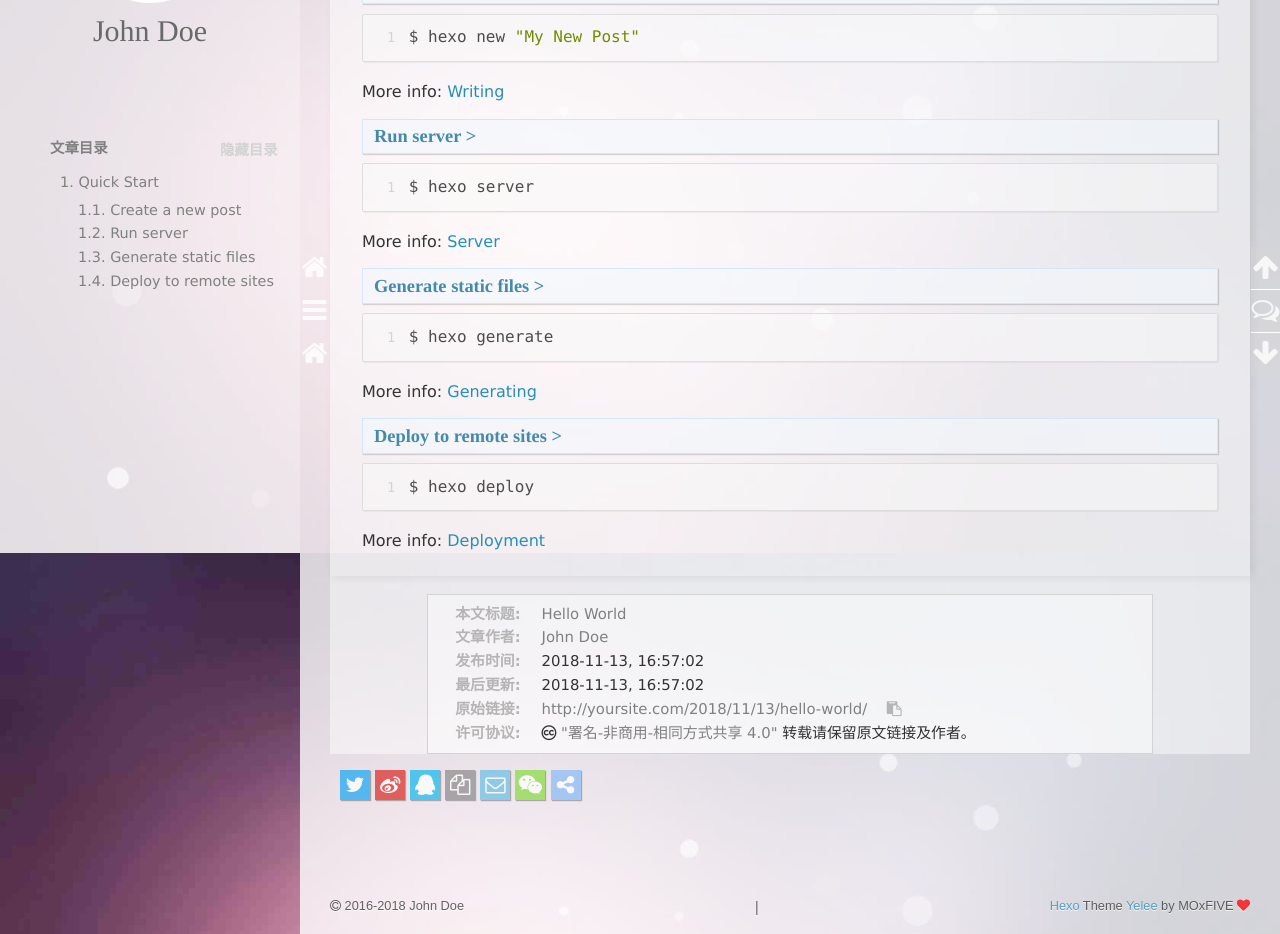
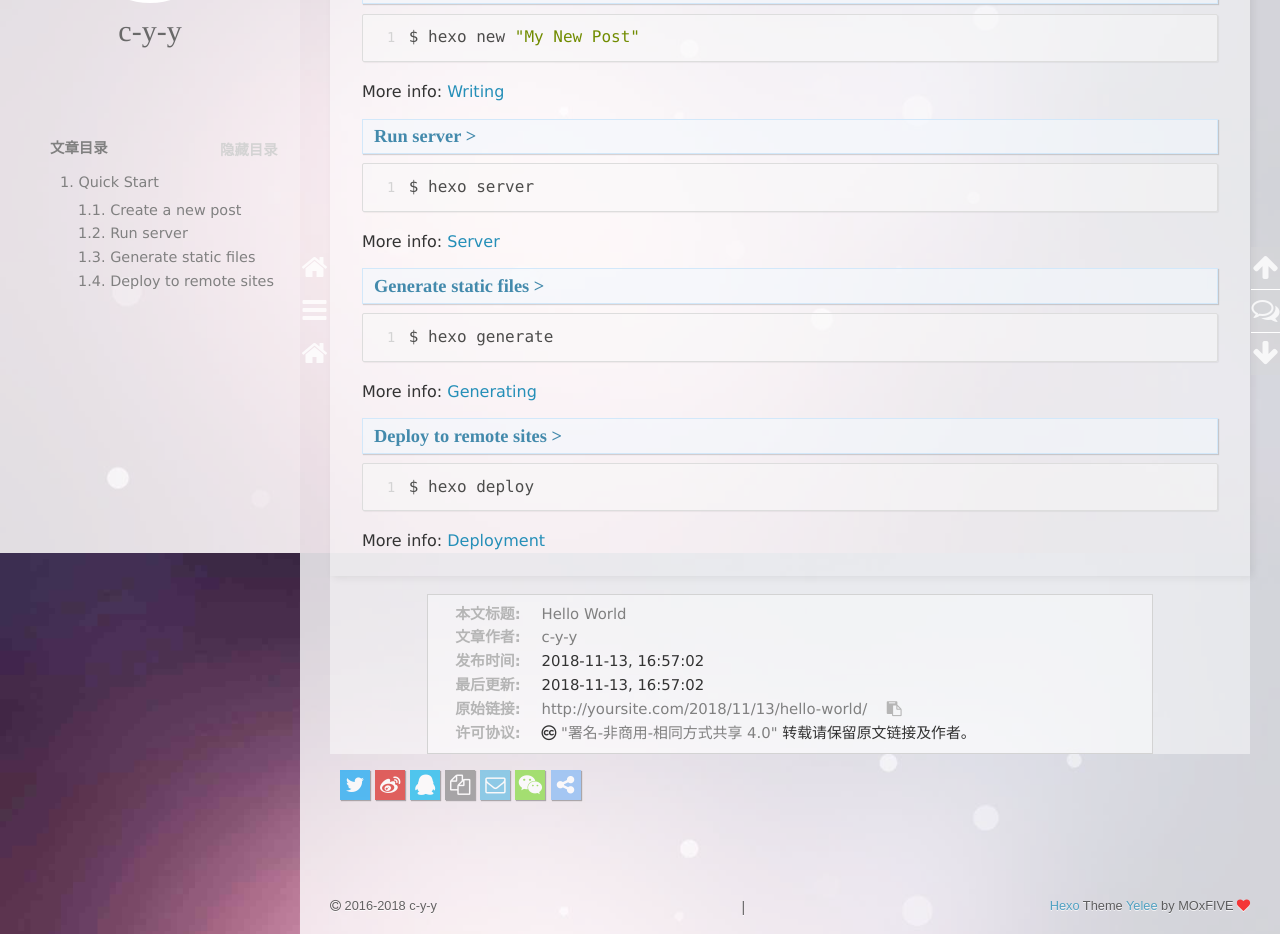
Before and after one commit to c-y-y/c-y-y.github.io, a plain HTML site: page 2018/11/13/hello-world/index.html in a window 1280 px wide. Shown: the part 247-1181 px from the top of the page. Drawn offline with nearby package versions, Linux system fonts and the light colour scheme; some packages are replaced by stand-ins of ours; a script that the page names is missing.

Commit message:
Site updated: 2018-11-13 23:38:59

```diff
--- a/2018/11/13/hello-world/index.html
+++ b/2018/11/13/hello-world/index.html
@@ -11,7 +11,7 @@
 <meta http-equiv="X-UA-Compatible" content="IE=edge, chrome=1">
 <meta name="viewport" content="width=device-width, initial-scale=1, maximum-scale=1, user-scalable=no">
 <meta name="format-detection" content="telephone=no">
-<meta name="author" content="John Doe">
+<meta name="author" content="c-y-y">
 
 
 
@@ -100,7 +100,7 @@
             <img src="/img/TiddlyWiki.png" class="animated zoomIn">
         </a>
         <hgroup>
-          <h1 class="header-author"><a href="/">John Doe</a></h1>
+          <h1 class="header-author"><a href="/">c-y-y</a></h1>
         </hgroup>
 
 
@@ -217,7 +217,7 @@
       <nav id="mobile-nav">
       <div class="overlay">
           <div class="slider-trigger"></div>
-          <h1 class="header-author js-mobile-header hide"><a href="/" title="回到主页">John Doe</a></h1>
+          <h1 class="header-author js-mobile-header hide"><a href="/" title="回到主页">c-y-y</a></h1>
       </div>
     <div class="intrude-less">
         <header id="header" class="inner">
@@ -225,7 +225,7 @@
                 <img src="/img/TiddlyWiki.png" class="animated zoomIn">
             </a>
             <hgroup>
-              <h1 class="header-author"><a href="/" title="回到主页">John Doe</a></h1>
+              <h1 class="header-author"><a href="/" title="回到主页">c-y-y</a></h1>
             </hgroup>
 
             <nav class="header-menu">
@@ -311,12 +311,12 @@
 
     <div class="copyright">
         <p><span>本文标题:</span><a href="/2018/11/13/hello-world/">Hello World</a></p>
-        <p><span>文章作者:</span><a href="/" title="回到主页">John Doe</a></p>
+        <p><span>文章作者:</span><a href="/" title="回到主页">c-y-y</a></p>
         <p><span>发布时间:</span>2018-11-13, 16:57:02</p>
         <p><span>最后更新:</span>2018-11-13, 16:57:02</p>
         <p>
             <span>原始链接:</span><a class="post-url" href="/2018/11/13/hello-world/" title="Hello World">http://yoursite.com/2018/11/13/hello-world/</a>
-            <span class="copy-path" data-clipboard-text="原文: http://yoursite.com/2018/11/13/hello-world/　　作者: John Doe" title="点击复制文章链接"><i class="fa fa-clipboard"></i></span>
+            <span class="copy-path" data-clipboard-text="原文: http://yoursite.com/2018/11/13/hello-world/　　作者: c-y-y" title="点击复制文章链接"><i class="fa fa-clipboard"></i></span>
             <script> var clipboard = new Clipboard('.copy-path'); </script>
         </p>
         <p>
@@ -412,7 +412,7 @@
         <div id="footer-info">
             <div class="footer-left">
                 <i class="fa fa-copyright"></i>
-                2016-2018 John Doe
+                2016-2018 c-y-y
             </div>
             <div class="footer-right">
                 <a href="http://hexo.io/" target="_blank" title="快速、简洁且高效的博客框架">Hexo</a>  Theme <a href="https://github.com/MOxFIVE/hexo-theme-yelee" target="_blank" title="简而不减 Hexo 双栏博客主题  v3.5">Yelee</a> by MOxFIVE <i class="fa fa-heart animated infinite pulse"></i>
```
Also changed, not shown: archives/2018/11/index.html (+5 -5 lines), archives/2018/index.html (+5 -5 lines), archives/index.html (+5 -5 lines), index.html (+5 -5 lines).
